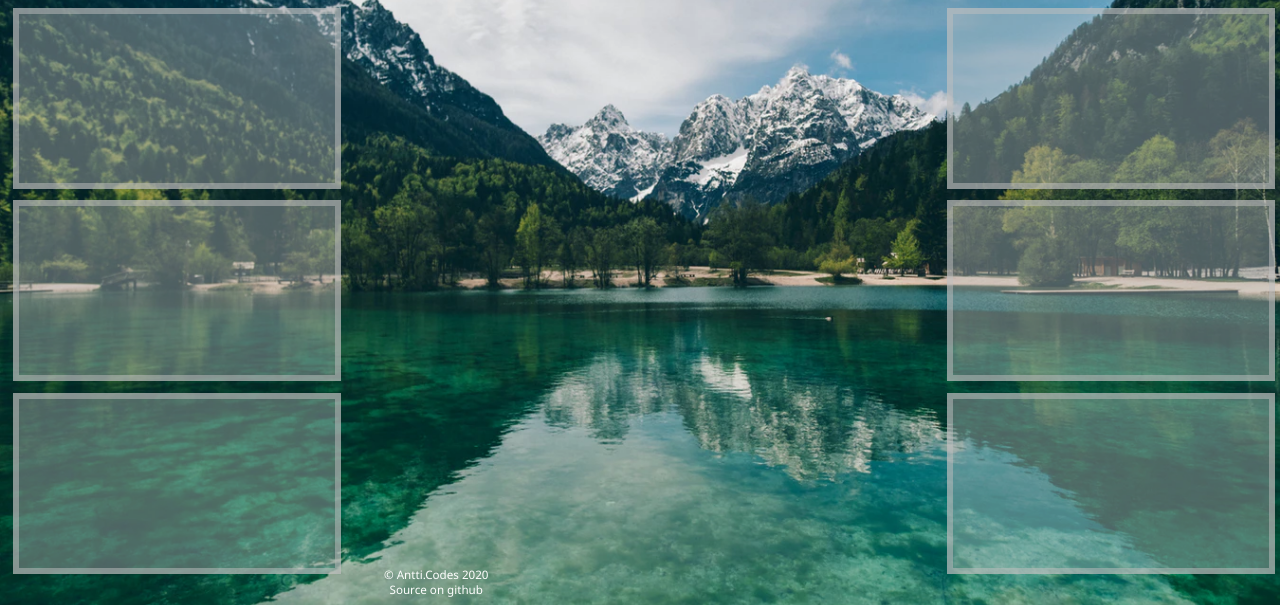
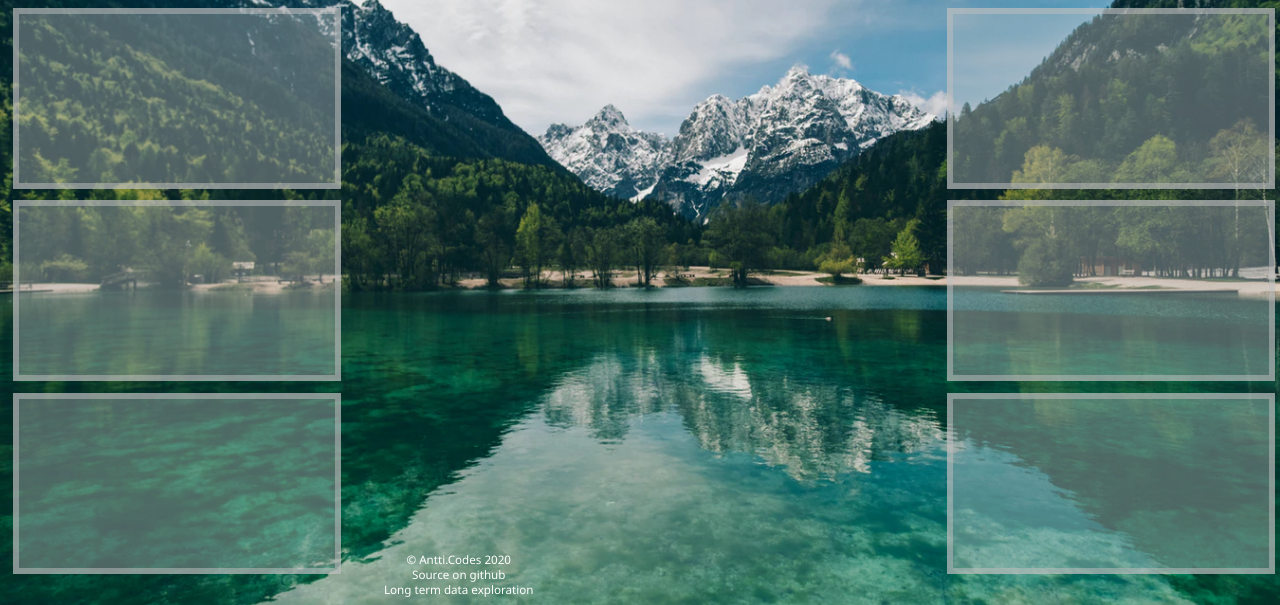
Before and after one commit to Chicken/WeatherApi, a website: page index.html in a window 1280 px wide. Shown: the part 195-800 px from the top of the page. Drawn offline with Linux system fonts and the light colour scheme; no server answers.

Commit message:
grafana link

```diff
--- a/index.html
+++ b/index.html
@@ -44,7 +44,8 @@
             </div>
             <p class="copyright">
                 &copy; Antti.Codes 2020<br>
-                <a href="https://github.com/Chicken/WeatherApi" target="_blank">Source on github</a>
+                <a href="https://github.com/Chicken/WeatherApi" target="_blank">Source on github</a><br>
+		<a href="https://grafana.antti.codes/d/yCiX9gKMk/weather" target="_blank">Long term data exploration</a>
             </p>
 		</div>
 
```
